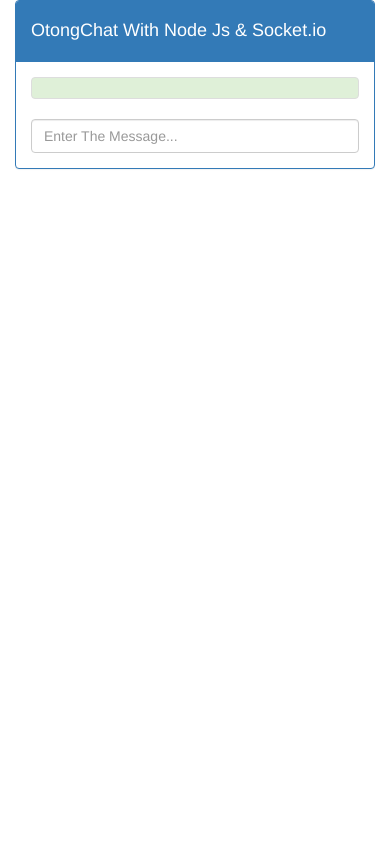
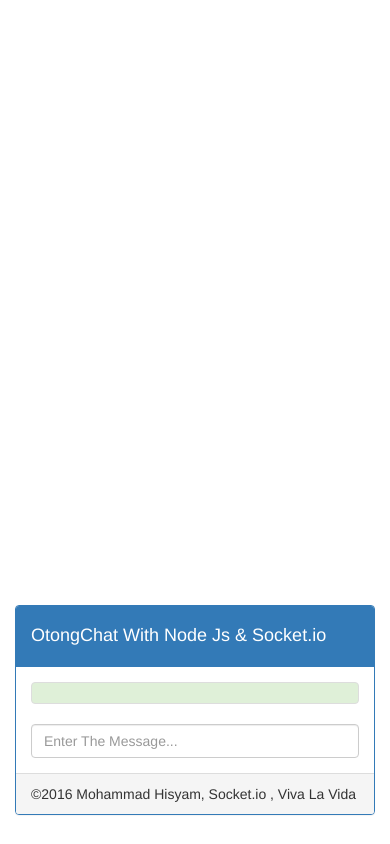
Before and after one commit to hisyam44/ChatNode, a website: page index.html in a window 390 px wide. Drawn offline with nearby package versions, Linux system fonts and the light colour scheme; no server answers.

Commit message:
add second google ads

```diff
--- a/index.html
+++ b/index.html
@@ -9,7 +9,18 @@
 <body>
 <div class="container">
 	<div class="row">
-		<div class="col-md-6 col-md-offset-3">
+		<div class="col-md-3">
+		<script async src="//pagead2.googlesyndication.com/pagead/js/adsbygoogle.js"></script>
+<!-- health -->
+<ins class="adsbygoogle"
+     style="display:inline-block;width:300px;height:600px"
+     data-ad-client="ca-pub-2781910143449578"
+     data-ad-slot="8541461244"></ins>
+<script>
+(adsbygoogle = window.adsbygoogle || []).push({});
+</script>
+		</div>
+		<div class="col-md-6">
 		<div class="panel panel-primary">
 			<div class="panel-heading"><h4>OtongChat With Node Js & Socket.io</h4></div>
 			<div class="panel-body">
@@ -19,6 +30,9 @@
 			<form class="form">
 				<input id="m" class="form-control" placeholder="Enter The Message..." required focused></input>
 			</form>
+			</div>
+			<div class="panel-footer">
+			&copy;2016 Mohammad Hisyam, Socket.io , Viva La Vida
 			</div>
 		</div>
 		</div>
```
